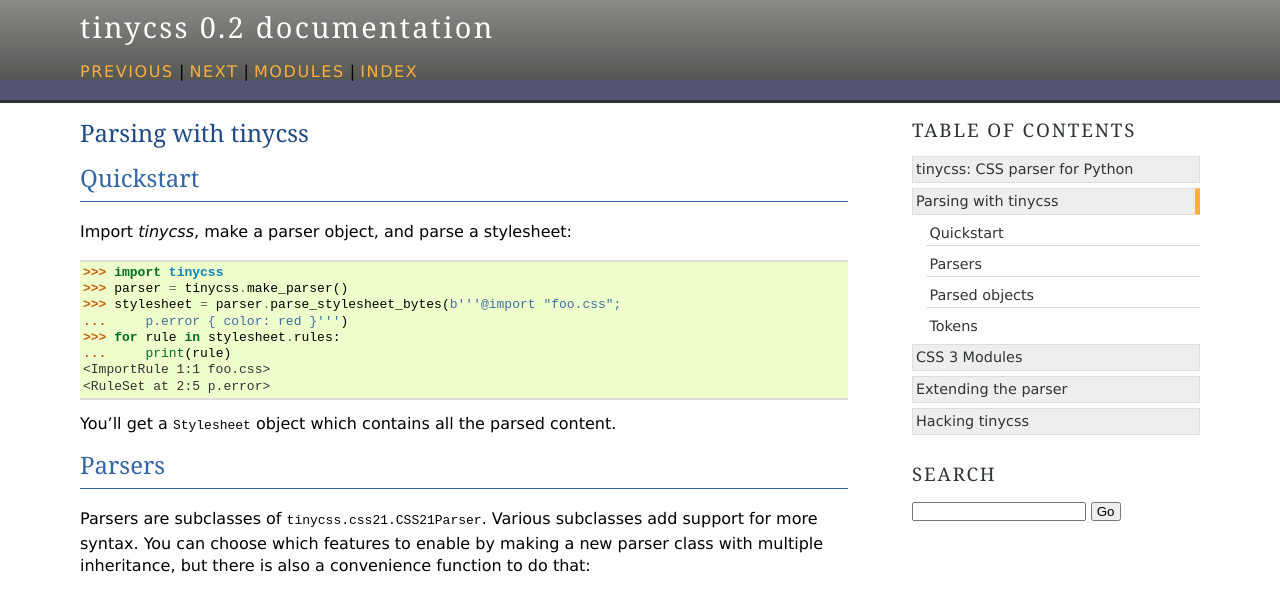
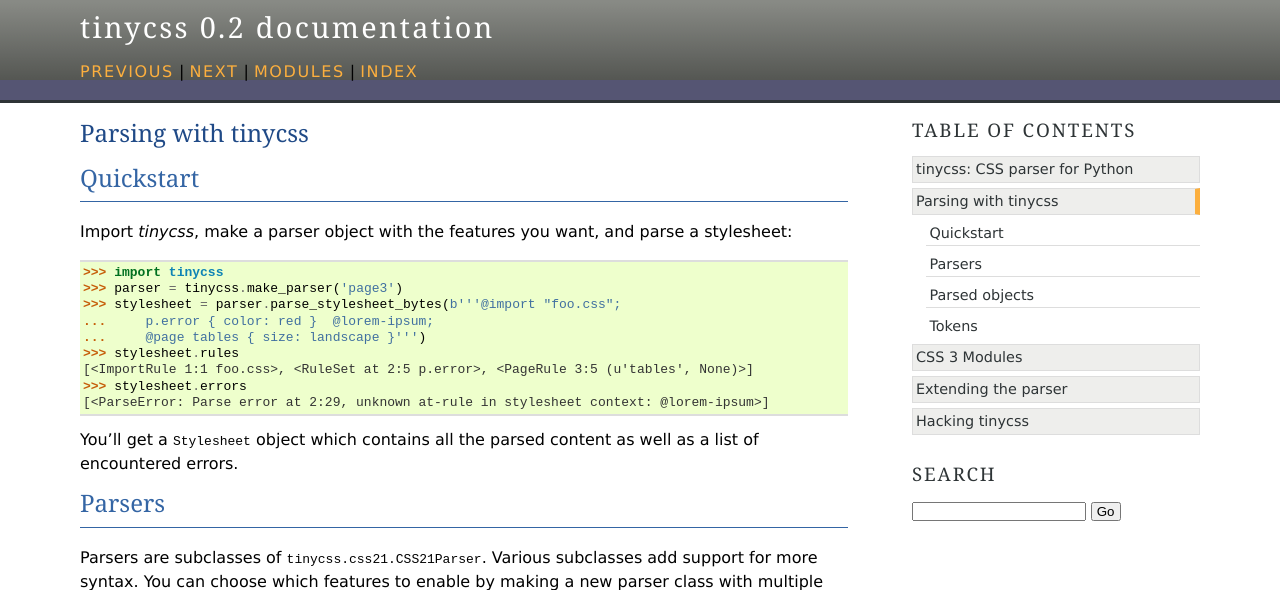
Before and after one commit to Kozea/tinycss, a Sphinx documentation site: the page built from docs/parsing.rst, in a window 1280 px wide and 900 px high, cut to the strip 0-590 px from the top of the window. Built offline with Sphinx 7.4.7, drawn with Linux system fonts in a browser that asks for light colours.

```diff
--- a/docs/parsing.rst
+++ b/docs/parsing.rst
@@ -6,21 +6,23 @@
 Quickstart
 ----------
 
-Import *tinycss*, make a parser object, and parse a stylesheet:
+Import *tinycss*, make a parser object with the features you want,
+and parse a stylesheet:
 
 .. doctest::
 
     >>> import tinycss
-    >>> parser = tinycss.make_parser()
+    >>> parser = tinycss.make_parser('page3')
     >>> stylesheet = parser.parse_stylesheet_bytes(b'''@import "foo.css";
-    ...     p.error { color: red }''')
-    >>> for rule in stylesheet.rules:
-    ...     print(rule)
-    <ImportRule 1:1 foo.css>
-    <RuleSet at 2:5 p.error>
+    ...     p.error { color: red }  @lorem-ipsum;
+    ...     @page tables { size: landscape }''')
+    >>> stylesheet.rules
+    [<ImportRule 1:1 foo.css>, <RuleSet at 2:5 p.error>, <PageRule 3:5 (u'tables', None)>]
+    >>> stylesheet.errors
+    [<ParseError: Parse error at 2:29, unknown at-rule in stylesheet context: @lorem-ipsum>]
 
 You’ll get a :class:`~tinycss.css21.Stylesheet` object which contains
-all the parsed content.
+all the parsed content as well as a list of encountered errors.
 
 
 Parsers
```
Also changed, not shown: other parts of docs/parsing.rst (+1 -1 lines), README.rst (+9 -6 lines), tinycss/__init__.py (+18 -29 lines), 2 other files.
